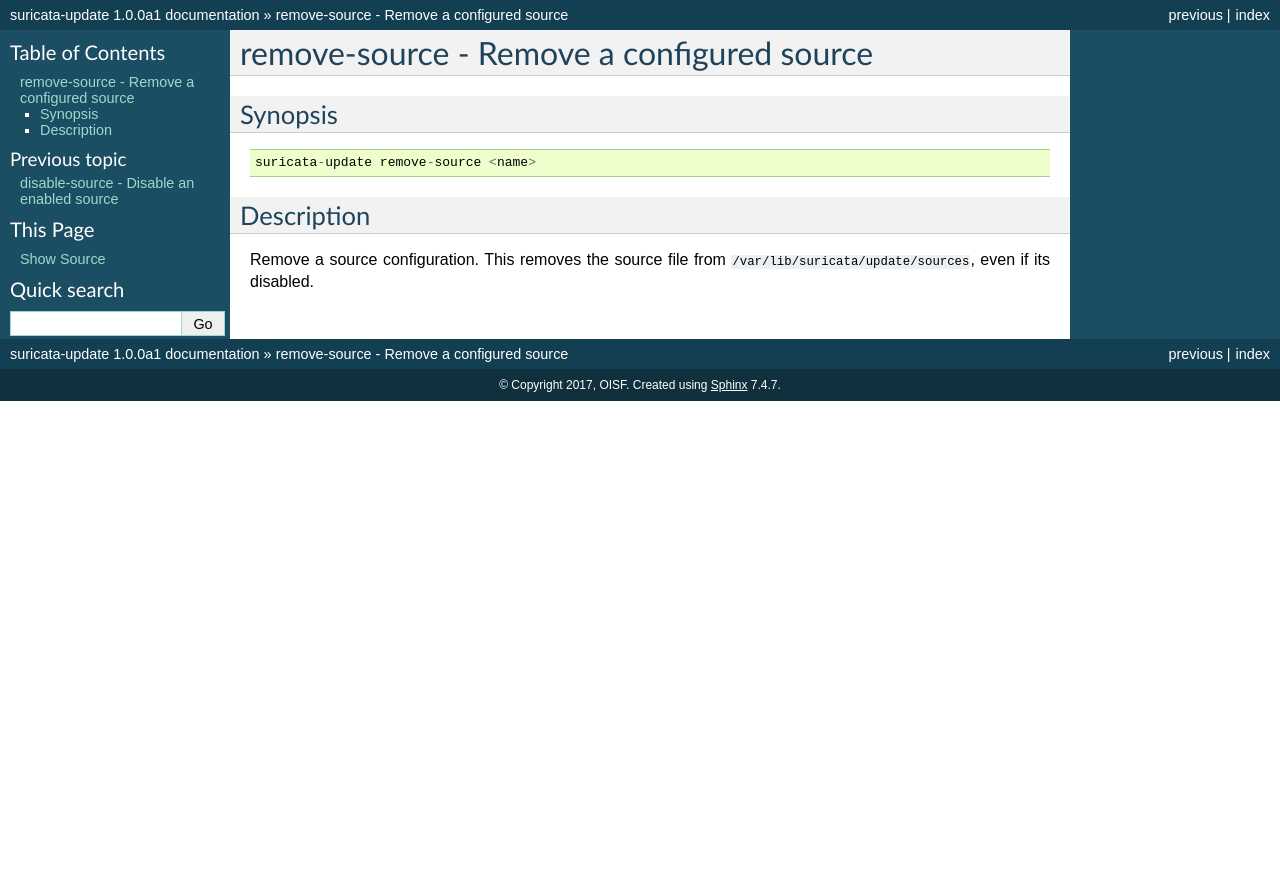
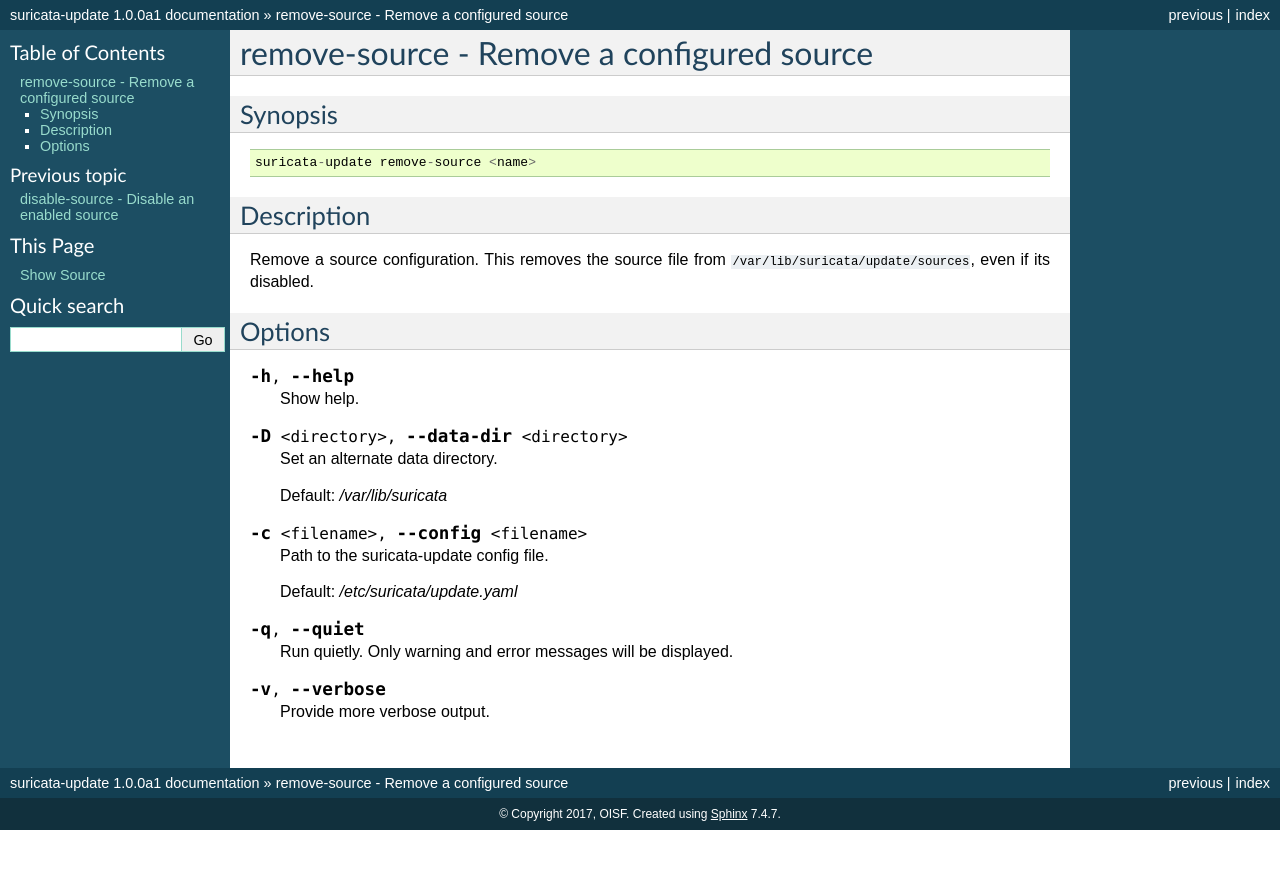
Before and after one commit to OISF/suricata-update, a Sphinx documentation site: the page built from doc/remove-source.rst, in a window 1280 px wide. Shown: the top 869 px of the page. Built offline with Sphinx 7.4.7, drawn with Linux system fonts in a browser that asks for light colours.

Commit message:
doc: include common options with all commands

```diff
--- a/doc/common-options.rst
+++ b/doc/common-options.rst
@@ -1,3 +1,19 @@
+.. option:: -h, --help
+
+   Show help.
+
+.. option:: -D <directory>, --data-dir <directory>
+
+   Set an alternate data directory.
+
+   Default: */var/lib/suricata*
+
+.. option:: -c <filename>, --config <filename>
+
+   Path to the suricata-update config file.
+
+   Default: */etc/suricata/update.yaml*
+
 .. option:: -q, --quiet
 
    Run quietly. Only warning and error messages will be displayed.
--- a/doc/disable-source.rst
+++ b/doc/disable-source.rst
@@ -15,3 +15,8 @@
 The ``disable-source`` command disables a currently enabled
 source. The configuration for the source is not removed, allowing it
 to be re-enabled without having to re-enter any required parameters.
+
+Options
+=======
+
+.. include:: ./common-options.rst
--- a/doc/enable-source.rst
+++ b/doc/enable-source.rst
@@ -24,3 +24,8 @@
 
 This will prevent the prompt for the et/pro secret code using the
 value provided on the command line instead.
+
+Options
+=======
+
+.. include:: ./common-options.rst
--- a/doc/remove-source.rst
+++ b/doc/remove-source.rst
@@ -14,3 +14,8 @@
 
 Remove a source configuration. This removes the source file from
 ``/var/lib/suricata/update/sources``, even if its disabled.
+
+Options
+=======
+
+.. include:: ./common-options.rst
```
Also changed, not shown: doc/update.rst (+1 -11 lines).
